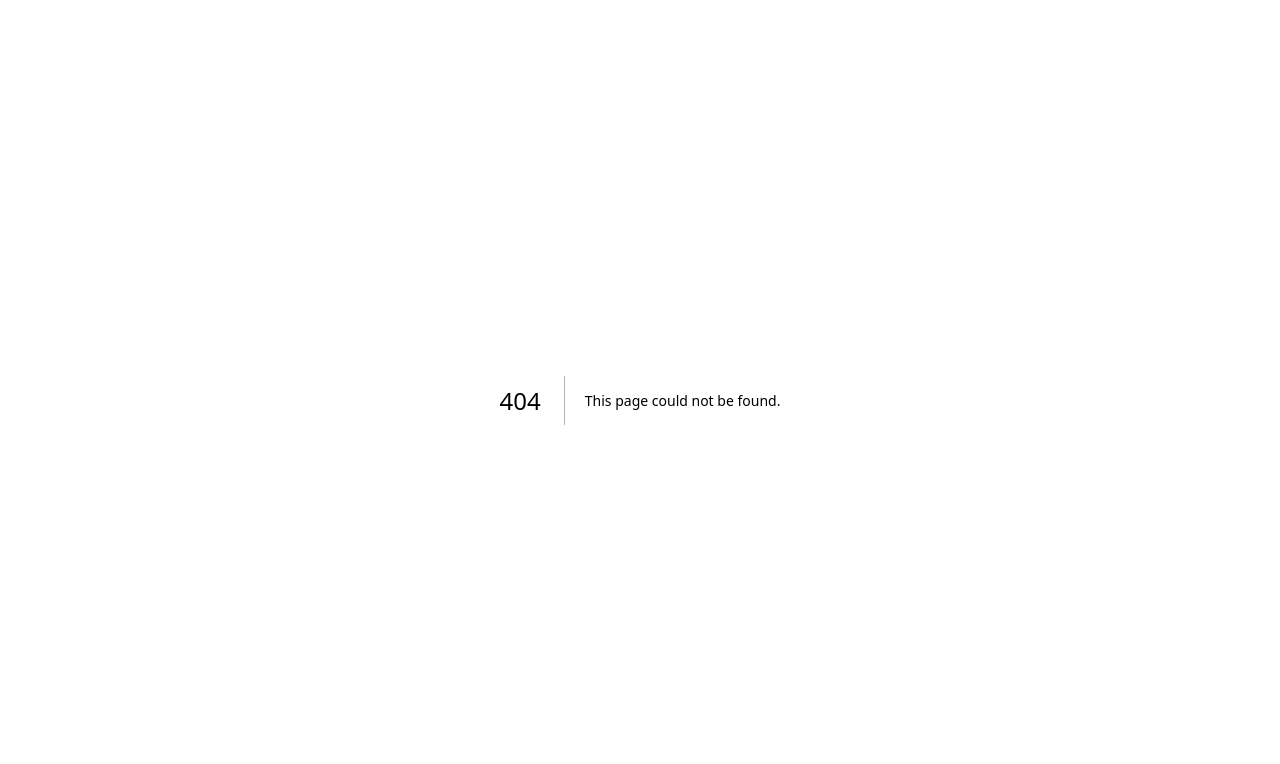
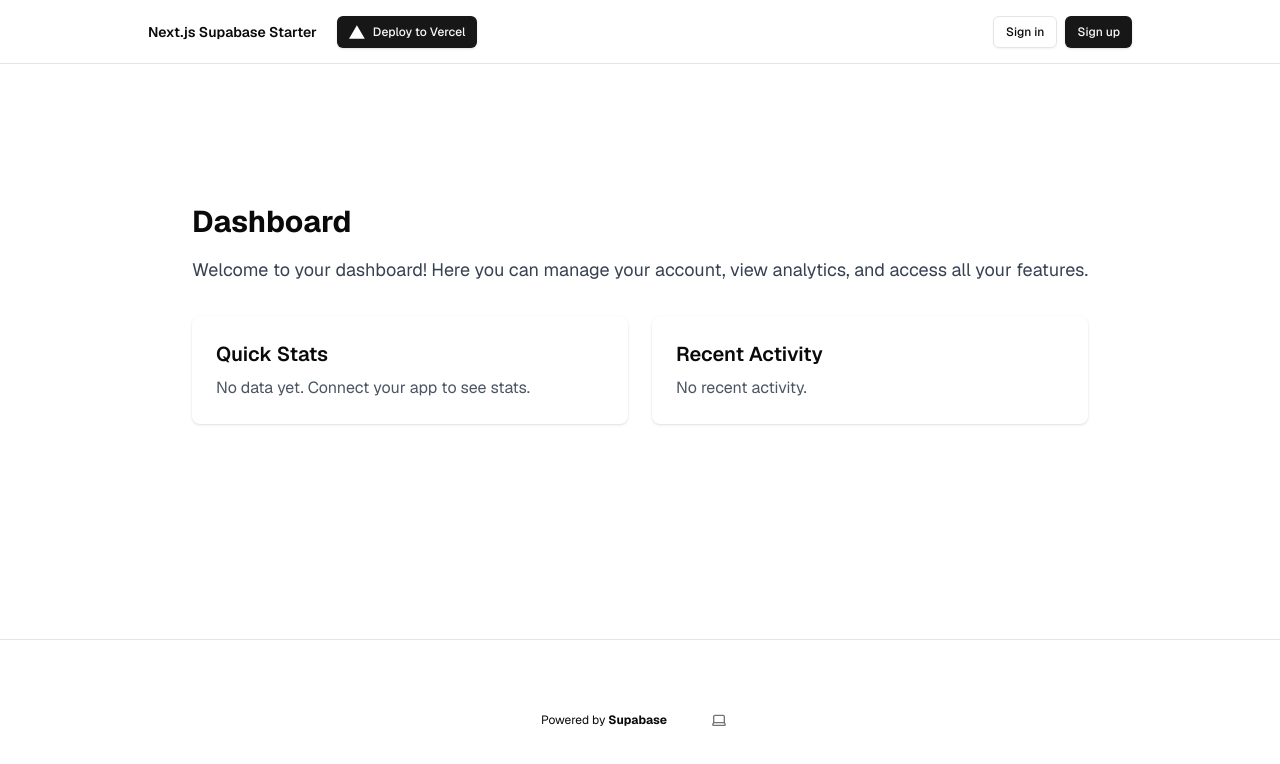
Before and after one commit to bcssewl/optimize-ops, a Next.js app: page /dashboard in a window 1280 px wide. Before the commit this address had no page. Shown: the top 764 px of the page. Built offline with nearby package versions, Linux system fonts and the light colour scheme; no server answers.

Commit message:
Configure Google OAuth and Supabase provider, update dashboard and signup logic

```diff
--- /dev/null
+++ b/src/app/(protected)/dashboard/page.tsx
@@ -0,0 +1,28 @@
+"use client";
+
+export default function DashboardPage() {
+  return (
+    <div className="container mx-auto py-10 px-4">
+      <h1 className="text-3xl font-bold mb-4">Dashboard</h1>
+      <p className="text-lg text-gray-700 dark:text-gray-300 mb-8">
+        Welcome to your dashboard! Here you can manage your account, view
+        analytics, and access all your features.
+      </p>
+      {/* Add dashboard widgets or content here */}
+      <div className="grid grid-cols-1 md:grid-cols-2 gap-6">
+        <div className="p-6 bg-white dark:bg-gray-800 rounded-lg shadow">
+          <h2 className="text-xl font-semibold mb-2">Quick Stats</h2>
+          <p className="text-gray-600 dark:text-gray-400">
+            No data yet. Connect your app to see stats.
+          </p>
+        </div>
+        <div className="p-6 bg-white dark:bg-gray-800 rounded-lg shadow">
+          <h2 className="text-xl font-semibold mb-2">Recent Activity</h2>
+          <p className="text-gray-600 dark:text-gray-400">
+            No recent activity.
+          </p>
+        </div>
+      </div>
+    </div>
+  );
+}
--- a/src/app/protected/page.tsx
+++ b/src/app/(protected)/page.tsx
@@ -1,8 +1,8 @@
 import { redirect } from "next/navigation";
 
-import { createClient } from "@/lib/supabase/server";
+import { FetchDataSteps } from "@/src/components/tutorial/fetch-data-steps";
+import { createClient } from "@/src/lib/supabase/server";
 import { InfoIcon } from "lucide-react";
-import { FetchDataSteps } from "@/components/tutorial/fetch-data-steps";
 
 export default async function ProtectedPage() {
   const supabase = await createClient();
--- a/src/components/login-form.tsx
+++ b/src/components/login-form.tsx
@@ -39,8 +39,7 @@ export function LoginForm({
         password,
       });
       if (error) throw error;
-      // Update this route to redirect to an authenticated route. The user already has an active session.
-      router.push("/protected");
+      router.push("/dashboard");
     } catch (error: unknown) {
       setError(error instanceof Error ? error.message : "An error occurred");
     } finally {
--- a/src/components/sign-up-form.tsx
+++ b/src/components/sign-up-form.tsx
@@ -49,7 +49,7 @@ export function SignUpForm({
         },
       });
       if (error) throw error;
-      router.push("/auth/sign-up-success");
+      router.push("/dashboard");
     } catch (error: unknown) {
       setError(error instanceof Error ? error.message : "An error occurred");
     } finally {
```
Also changed, not shown: src/app/(protected)/layout.tsx (renamed from src/app/protected/layout.tsx, +5 -5 lines).
